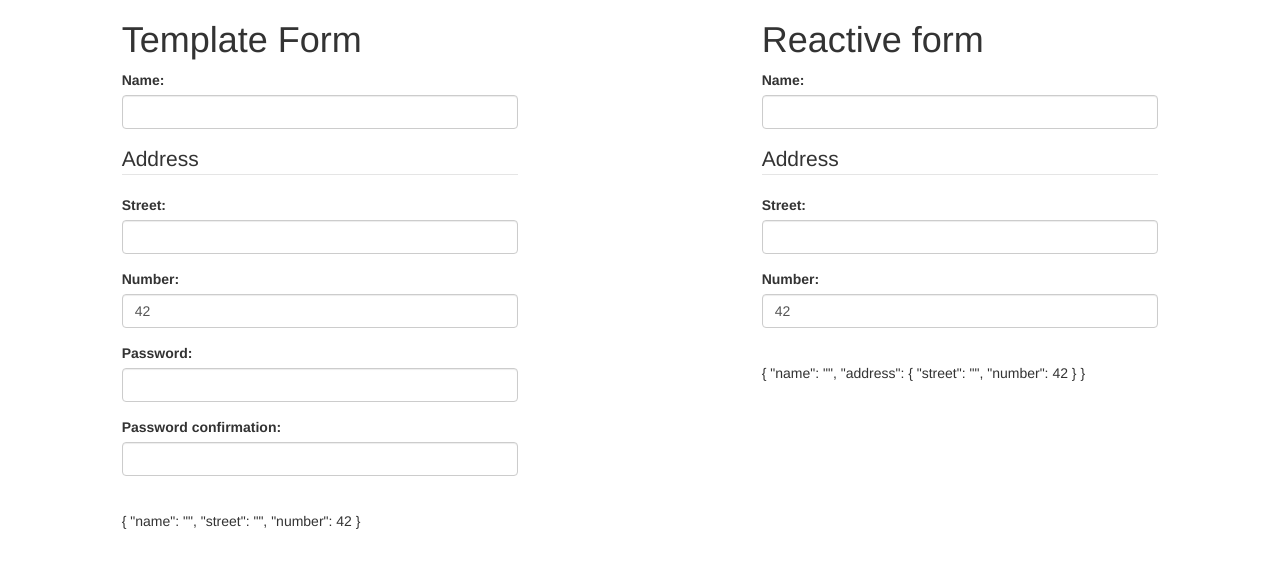
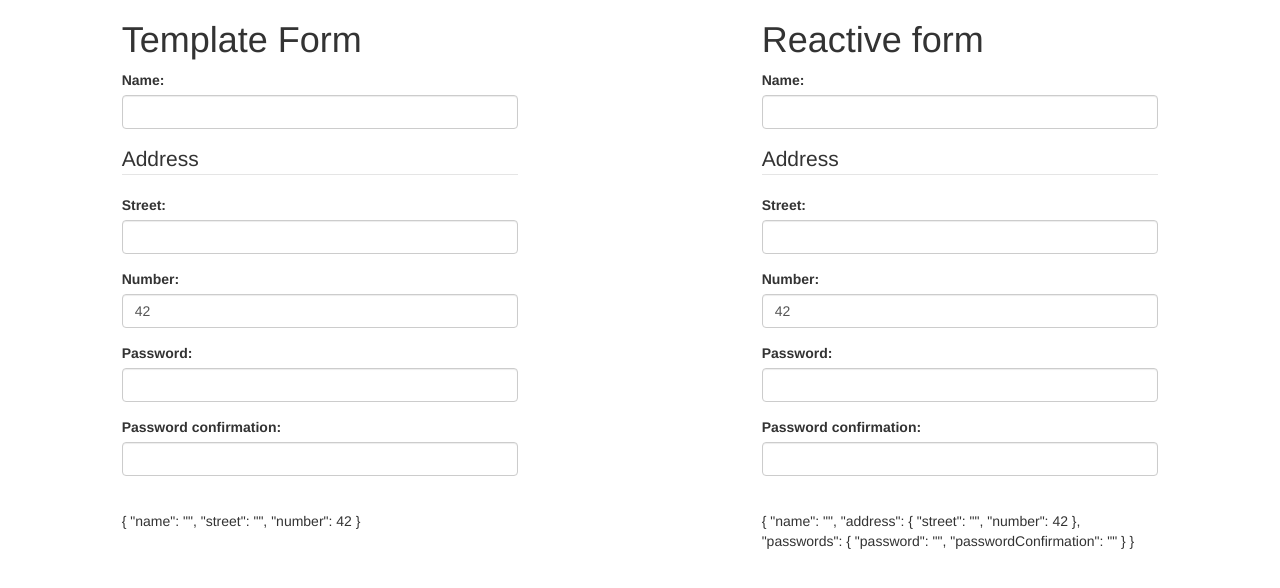
Before and after one commit to Math3v/angular-forms, an Angular app: page / in a window 1280 px wide. Shown: the top 588 px of the page. Built offline with nearby package versions, Linux system fonts and the light colour scheme.

Commit message:
Add working version of reactive password validation

```diff
--- a/src/app/user-forms/reactive-form/reactive-form.component.html
+++ b/src/app/user-forms/reactive-form/reactive-form.component.html
@@ -30,6 +30,29 @@
       </div>
     </div>
   </fieldset>
+
+  <div formGroupName="passwords">
+    <div class="form-group">
+      <label for="password">Password: </label>
+      <input type="text" class="form-control" formControlName="password">
+      <div *ngFor="let error of formErrors['password']" class="alert alert-danger">
+        {{ error }}
+      </div>
+    </div>
+
+    <div class="form-group">
+      <label for="passwordConfirmation">Password confirmation: </label>
+      <input type="text" class="form-control" formControlName="passwordConfirmation">
+      <div *ngFor="let error of formErrors['passwordConfirmation']" class="alert alert-danger">
+        {{ error }}
+      </div>
+    </div>
+
+    <div *ngFor="let error of formErrors['passwords']" class="alert alert-danger">
+      {{ error }}
+    </div>
+  </div>
+
 </form>
 
 <br>
--- a/src/app/user-forms/reactive-form/reactive-form.component.ts
+++ b/src/app/user-forms/reactive-form/reactive-form.component.ts
@@ -21,6 +21,12 @@ function maxValidatorFactory(max: number): ValidatorFn {
     } else {
       return null;
     }
+  };
+}
+
+function passwordValidatorFactory(controlName: string, validatorName: string): ValidatorFn {
+  return (group: FormGroup): {[key: string]: any} => {
+    return group.get(controlName).value === group.get(validatorName).value ? null : { 'mismatch': true };
   };
 }
 
@@ -65,7 +71,17 @@ export class ReactiveFormComponent implements OnInit {
           minValidatorFactory(5),
           maxValidatorFactory(200)
         ]]
-      })
+      }),
+      passwords: this.fb.group({
+        password: ['', [
+          Validators.required,
+          //Validators.pattern('(?=.*\d)(?=.*[a-z])(?=.*[A-Z]).{8,}')
+        ]],
+        passwordConfirmation: ['', [
+          Validators.required,
+          //Validators.pattern('(?=.*\d)(?=.*[a-z])(?=.*[A-Z]).{8,}')
+        ]]
+      }, { validator: passwordValidatorFactory('password', 'passwordConfirmation') })
     });
   }
 
@@ -75,11 +91,11 @@ export class ReactiveFormComponent implements OnInit {
 
       if( this.shouldNestDeeper(control) ) {
         this.validateControls( control.controls );
-      } else {
-        delete this.formErrors[controlName];
-        if( this.hasErrors(control) ) {
-          this.formErrors[controlName] = this.getErrorMessages(controlName, control.errors);
-        }
+      }
+
+      delete this.formErrors[controlName];
+      if( this.hasErrors(control) ) {
+        this.formErrors[controlName] = this.getErrorMessages(controlName, control.errors);
       }
     });
   }
@@ -90,7 +106,7 @@ export class ReactiveFormComponent implements OnInit {
   }
 
   private hasErrors(control: any): boolean {
-    return control && control.dirty && !control.valid;
+    return control && control.dirty && !control.valid && control.errors;
   }
 
   private getErrorMessages(controlName: string, errorObject: object): Array<string> {
@@ -114,6 +130,17 @@ export class ReactiveFormComponent implements OnInit {
         'required': 'Number is required',
         'min': 'Number must be at least 5',
         'max': 'Number must be less than 200'
+      },
+      'passwords': {
+        'mismatch': 'Password and password confirmation must match'
+      },
+      'password': {
+        'required': 'Password is required',
+        'pattern': 'At least one number, one uppercase and lowercase letter and at least 8 characters long'
+      },
+      'passwordConfirmation': {
+        'required': 'Password confirmation is required',
+        'pattern': 'At least one number, one uppercase and lowercase letter and at least 8 characters long'
       }
     };
   }
```
